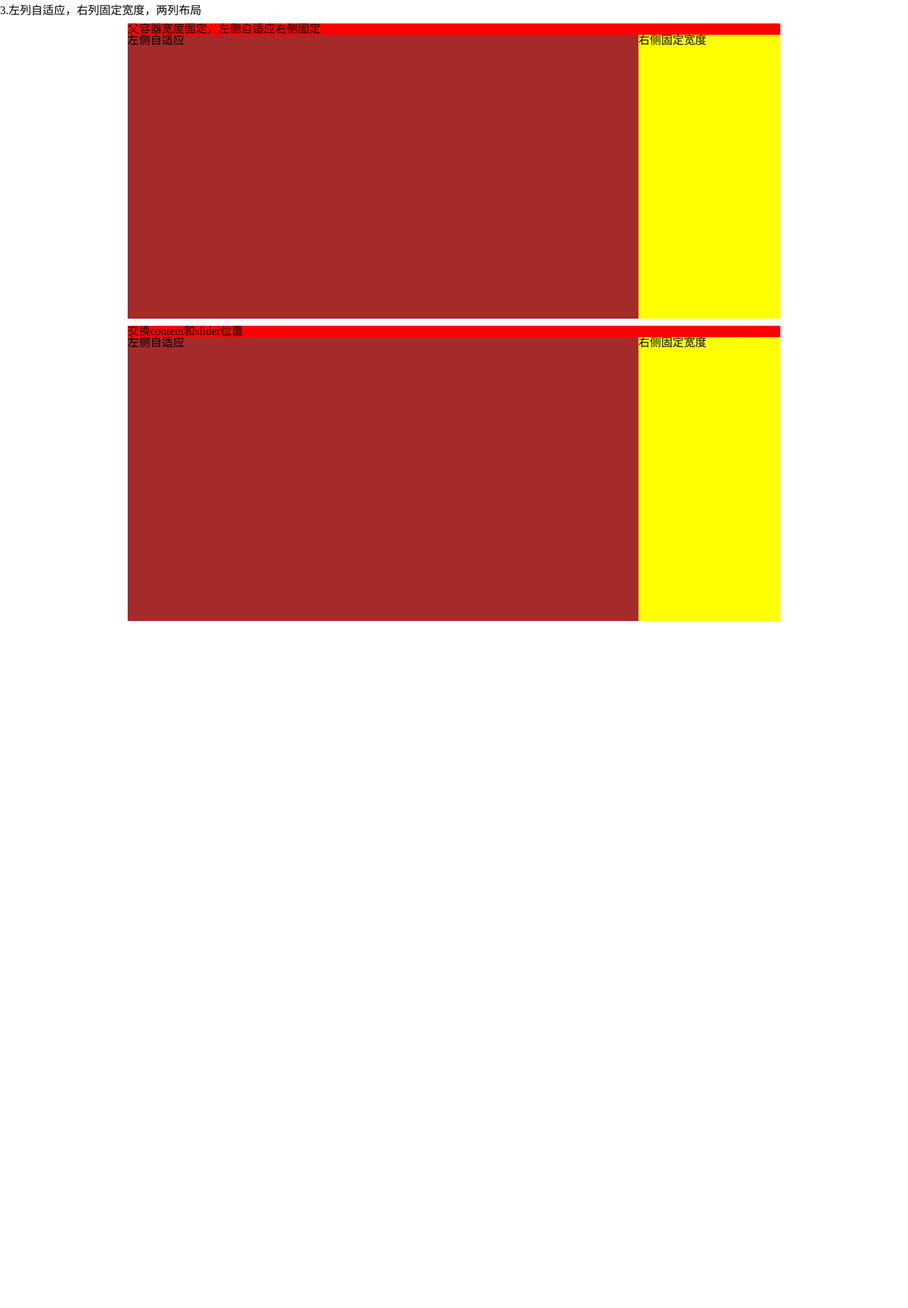
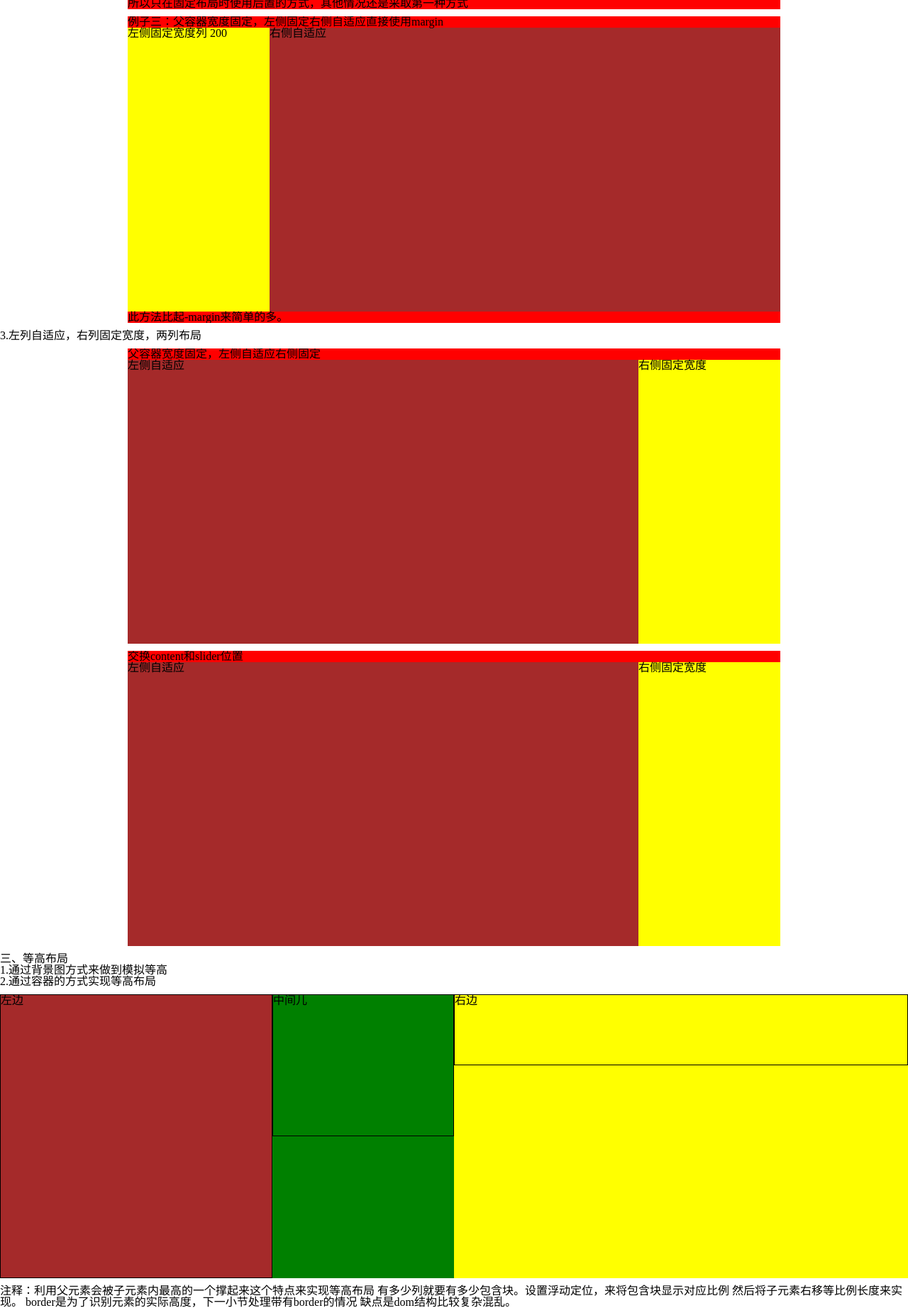
Before and after one commit to Cc-Edit/layout, a plain HTML site: page index.html in a window 1280 px wide. Shown: the part 4100-5943 px from the top of the page at 71% size. Before the commit the page ends 4985 px from the top, so only its background shows below. Drawn offline with Linux system fonts and the light colour scheme.

Commit message:
add autoh

```diff
--- a/css/style.css
+++ b/css/style.css
@@ -215,3 +215,38 @@ body>div{
     margin-left: -100%;
     background-color: yellow;
 }
+.sidebar7{
+    width: 200px;
+    height: 400px;
+    background-color: yellow;
+    float: left;
+}
+.content7{
+    height: 400px;
+    margin-left: 200px;
+    background-color: brown;
+}
+.autoh1{
+    float: left;
+    width: 100%;
+    background-color: yellow;
+    position: relative;
+    overflow: hidden;
+}
+.autoh2{
+    float: left;
+    width: 100%;
+    background-color: green;
+    position: relative;
+    right: 50%;
+}
+.autoh3{
+    float: left;
+    width: 100%;
+    background-color: brown;
+    position: relative;
+    right: 20%;
+}
+.autoh-l{border-collapse:collapse; border: 1px solid #000; box-sizing: border-box; float: left;width: 30%;height: 400px;position: relative;right: -70%}
+.autoh-c{border-collapse:collapse; border: 1px solid #000; box-sizing: border-box; float: left;width: 20%;height: 200px;position: relative;right: -70%}
+.autoh-r{border-collapse:collapse; border: 1px solid #000; box-sizing: border-box; float: left;width: 50%;height: 100px;position: relative;right: -70%}
--- a/index.html
+++ b/index.html
@@ -1,4 +1,4 @@
-<!DOCTYPE html>
+---<!DOCTYPE html>
 <html>
 <head>
     <title>css layout</title>
@@ -130,6 +130,20 @@
       所以只在固定布局时使用后置的方式，其他情况还是采取第一种方式
     </p>
 </div>
+<div class="wrapper1">
+    <h5>例子三：父容器宽度固定，左侧固定右侧自适应直接使用margin</h5>
+    <div class="sidebar7">
+        左侧固定宽度列 200
+    </div>
+
+    <div class="content7">
+        右侧自适应
+    </div>
+
+    <p>
+     此方法比起-margin来简单的多。
+    </p>
+</div>
 <h4>3.左列自适应，右列固定宽度，两列布局</h4>
     <div class="wrapper1">
      <h5>父容器宽度固定，左侧自适应右侧固定</h5>
@@ -149,5 +163,35 @@
             <div class="content5">  左侧自适应 </div>
         </div>
     </div>
+<h3>三、等高布局</h3>
+<h4>1.通过背景图方式来做到模拟等高</h4>
+<h4>2.通过容器的方式实现等高布局</h4>
+<div class="autoh1">
+  <div class="autoh2">
+    <div class="autoh3">
+      <div class="autoh-l">左边</div>
+      <div class="autoh-c">中间儿</div>
+      <div class="autoh-r">右边</div>
+    </div>
+  </div>
+</div>
+<p>
+  注释：利用父元素会被子元素内最高的一个撑起来这个特点来实现等高布局
+  有多少列就要有多少包含块。设置浮动定位，来将包含块显示对应比例
+  然后将子元素右移等比例长度来实现。
+  border是为了识别元素的实际高度，下一小节处理带有border的情况
+  缺点是dom结构比较复杂混乱。
+</p>
+
+
+
+
+
+
+
+
+
+
+
 </body>
 </html>
```
